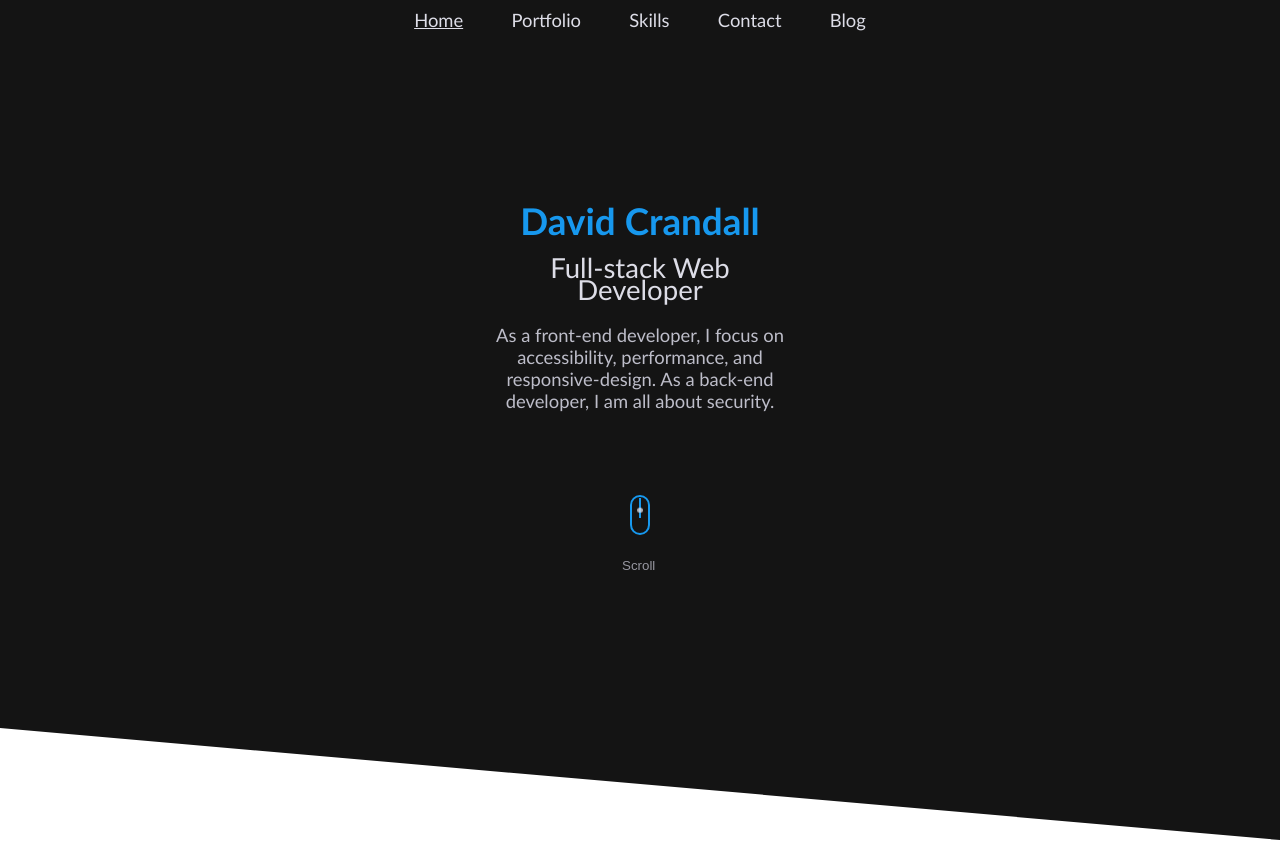
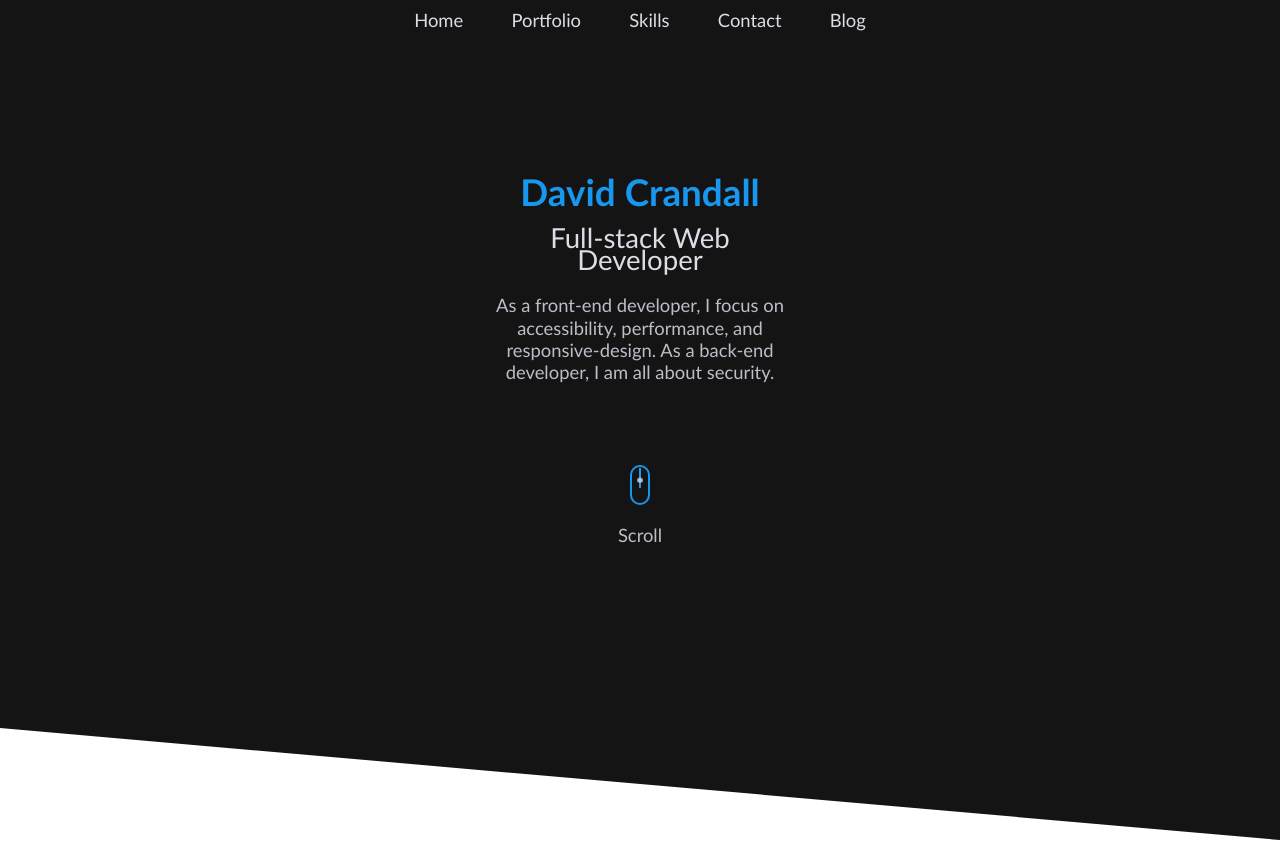
Before and after one commit to dacrands/next-port, a Next.js app: page / in a window 1280 px wide. Shown: the top 842 px of the page. Built offline with nearby package versions, Linux system fonts and the light colour scheme.

Commit message:
landing scroller text bug

```diff
--- a/components/Landing.js
+++ b/components/Landing.js
@@ -28,8 +28,6 @@ As a front-end developer, I focus on accessibility, performance, and responsive-
               <div className="line" />
               <div className="wheel" />
             </div>
-            <p>Scroll</p>
-
           {/* <a href="#projects">
             Portfolio &rsaquo;
           </a>
@@ -37,7 +35,7 @@ As a front-end developer, I focus on accessibility, performance, and responsive-
             Blog &rsaquo;
           </a> */}
         </button>
-
+        <p>Scroll</p>
     </div>
   </div>
 );
--- a/components/Nav.js
+++ b/components/Nav.js
@@ -14,7 +14,6 @@ class Nav extends Component {
     if ('IntersectionObserver' in window &&
     'IntersectionObserverEntry' in window &&
     'intersectionRatio' in window.IntersectionObserverEntry.prototype) {
-    // load polyfill now
       let observer = new IntersectionObserver(entries => {
         entries.forEach(entry => {
             if (entry.intersectionRatio > 0.25) {
@@ -49,6 +48,7 @@ class Nav extends Component {
           }
         });
       });
+
       window.addEventListener('scroll', () => {
         views.forEach((view) => {
           if (view.getBoundingClientRect().top < 200) {
--- a/static/styles/main.scss
+++ b/static/styles/main.scss
@@ -33,7 +33,7 @@ body {
 }
 
 .active {
-  text-decoration: underline !important;
+  // text-decoration: underline !important;
 }
 
 .button {
@@ -150,14 +150,6 @@ body {
   border-radius: 40px;
   background: none;
   cursor: pointer;
-  p {
-    position: absolute;
-    margin-left: -100%;
-    margin-top: 0;
-    animation: scroll 2s infinite;
-    text-align: center;
-  }
-
 }
 
 .mouse__container {
```
